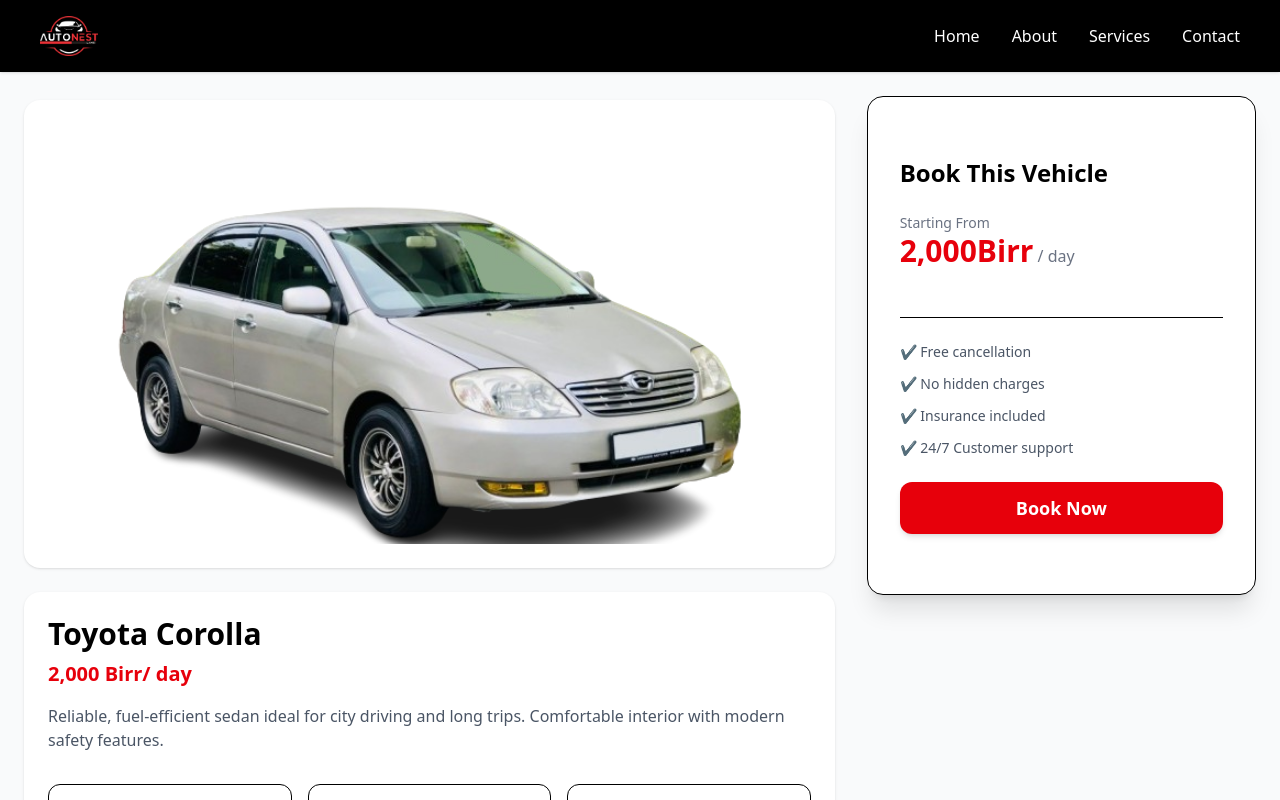
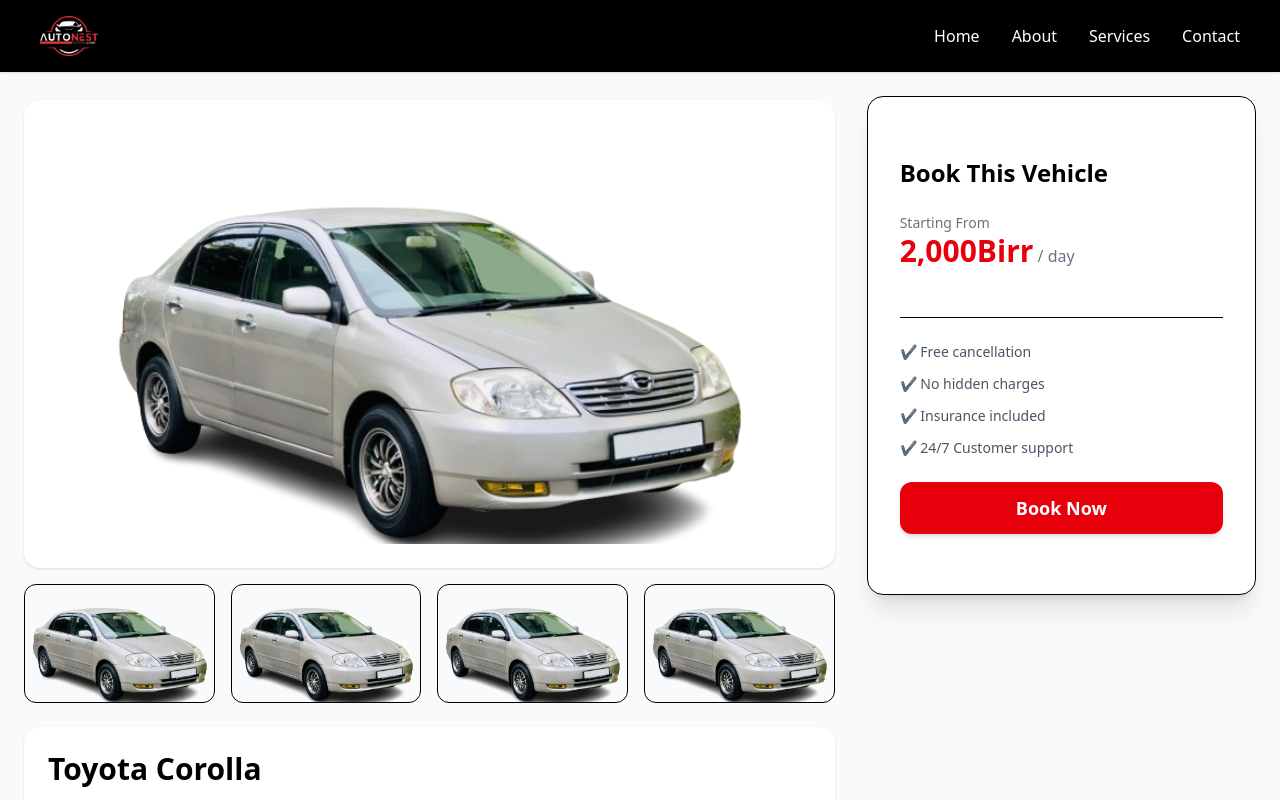
Before and after one commit to abinishifex/car-rental-react, a React app: page /cars/1 in a window 1280 px wide. Shown: the top 800 px of the page. Built offline with nearby package versions, Linux system fonts and the light colour scheme; the HTML template or start-up script is replaced by a standard one.

Commit message:
contant detail page side update

```diff
--- a/src/pages/CarDetail.jsx
+++ b/src/pages/CarDetail.jsx
@@ -47,12 +47,12 @@
                         className="w-full h-[420px] object-contain"/>
                     </div>
                      {/* differnt angle of the car */}
-                    {/* <div className="grid grid-cols-4 gap-4 mt-4">
+                    <div className="grid grid-cols-4 gap-4 mt-4">
                         {Object.values(vehicle.images).map((img, i) => (
                             <img key={i} src={img} onClick={() => setSelectedImage(img)}
                             className="cursor-pointer rounded-xl border hover:border-red-500 transition"/>
                             ))}
-                    </div> */}
+                    </div>
                     <div className="bg-white rounded-2xl shadow p-6 mt-6">
                             <h1 className="text-3xl font-bold">
                                 {vehicle.name}
```
